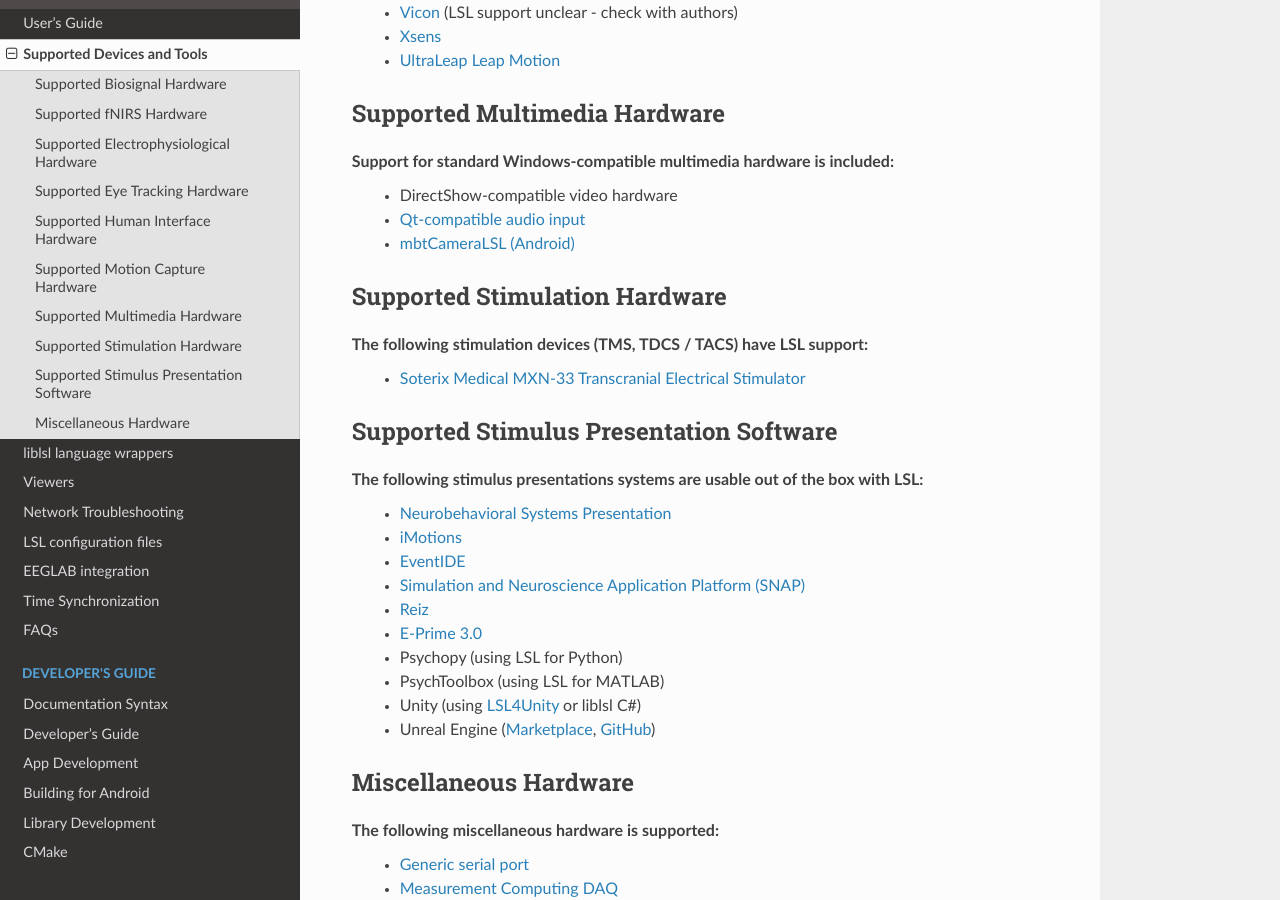
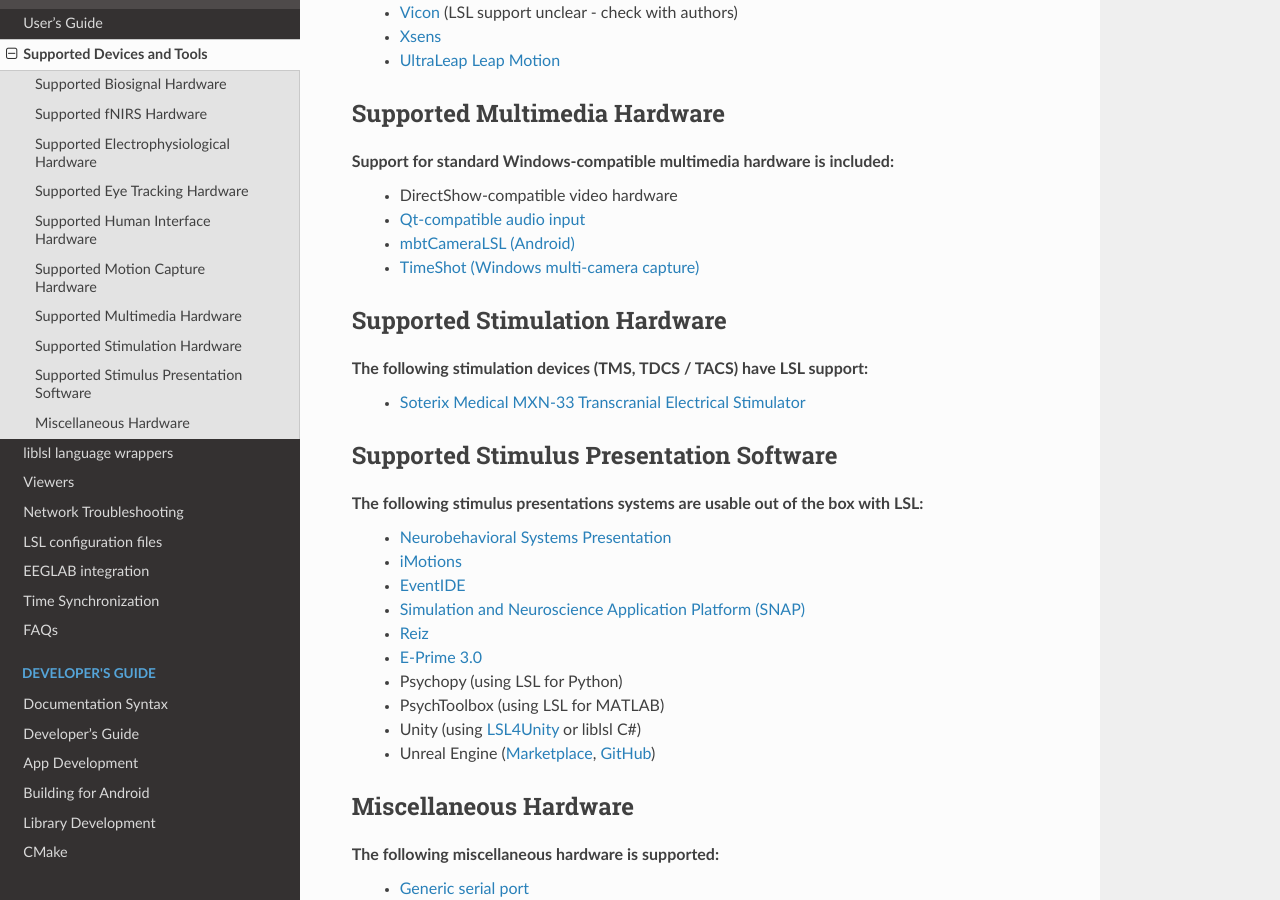
Before and after one commit to sccn/labstreaminglayer, a Sphinx documentation site: the page built from docs/info/supported_devices.rst, in a window 1280 px wide and 900 px high, scrolled down 3518 px. Built offline with Sphinx 7.4.7 and the Read the Docs theme 3.1.0, drawn with Linux system fonts in a browser that asks for light colours.

Commit message:
Update supported_devices.rst with link to TimeShot

```diff
--- a/docs/info/supported_devices.rst
+++ b/docs/info/supported_devices.rst
@@ -136,6 +136,7 @@
   * DirectShow-compatible video hardware
   * :lslrepo:`Qt-compatible audio input <AudioCapture>`
   * `mbtCameraLSL (Android) <https://play.google.com/store/apps/details?id=com.mbraintrain.mbtcameralsl&hl=en>`__
+  * `TimeShot (Windows multi-camera capture) <https://github.com/markspan/TimeShot>`__
 
 Supported Stimulation Hardware
 ******************************
```
